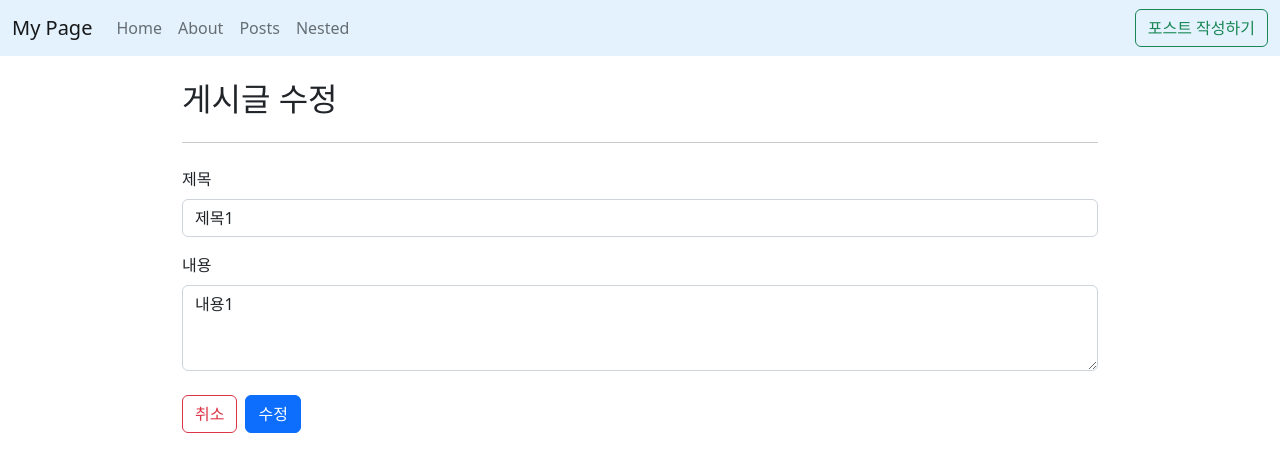
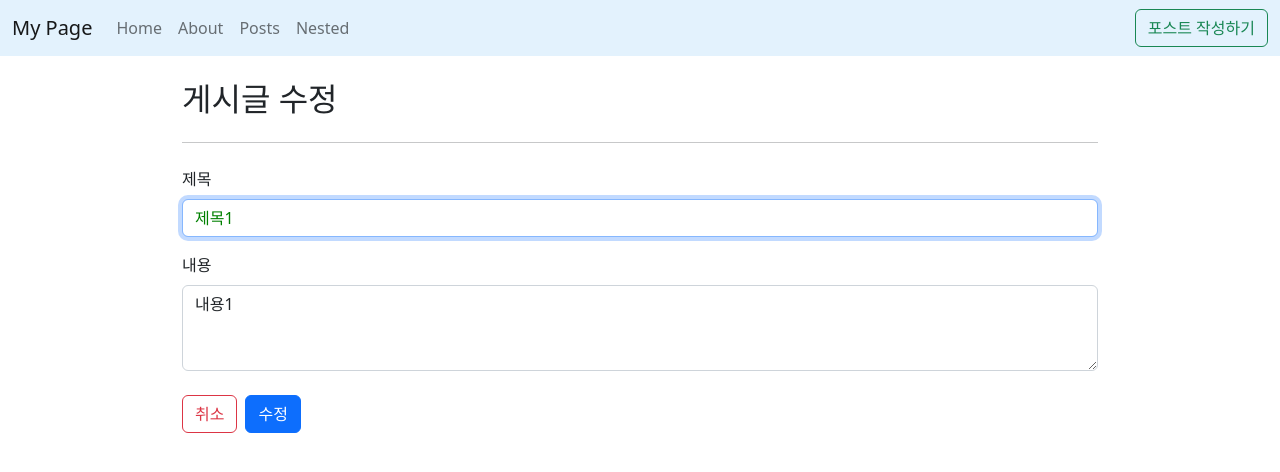
Before and after one commit to yerimpark103/vue3-study, a Vue app: page /posts/1/edit in a window 1280 px wide. Shown: the top 472 px of the page. Built offline with nearby package versions, Linux system fonts and the light colour scheme; data requests are answered from the project's data file.

Commit message:
Use custom directives

```diff
--- a/src/components/posts/PostForm.vue
+++ b/src/components/posts/PostForm.vue
@@ -3,6 +3,8 @@
     <div class="mb-3">
       <label for="title" class="form-label">제목</label>
       <input
+        v-focus
+        v-color="'green'"
         :value="title"
         @input="$emit('update:title', $event.target.value)"
         type="text"
@@ -27,6 +29,11 @@
 </template>
 
 <script setup>
+// const vFocus = {
+//   mounted: el => {
+//     el.focus();
+//   },
+// };
 defineProps({
   title: String,
   contents: String,
--- /dev/null
+++ b/src/directives/color.js
@@ -0,0 +1,3 @@
+export default function color(el, binding) {
+  el.style.color = binding.value;
+}
--- /dev/null
+++ b/src/directives/focus.js
@@ -0,0 +1,5 @@
+export default {
+  mounted: el => {
+    el.focus();
+  },
+};
--- a/src/main.js
+++ b/src/main.js
@@ -4,9 +4,11 @@
 import App from './App.vue';
 import router from '@/router';
 import globalComponents from './plugins/global-components';
+import globalDirectives from './plugins/global-directives';
 
 const app = createApp(App);
 app.use(globalComponents);
+app.use(globalDirectives);
 app.use(router);
 app.mount('#app');
 
--- /dev/null
+++ b/src/plugins/global-directives.js
@@ -0,0 +1,9 @@
+import focus from '@/directives/focus';
+import color from '@/directives/color';
+
+export default {
+  install(app) {
+    app.directive('focus', focus);
+    app.directive('color', color);
+  },
+};
```
Also changed, not shown: components.d.ts (+8 -8 lines).
